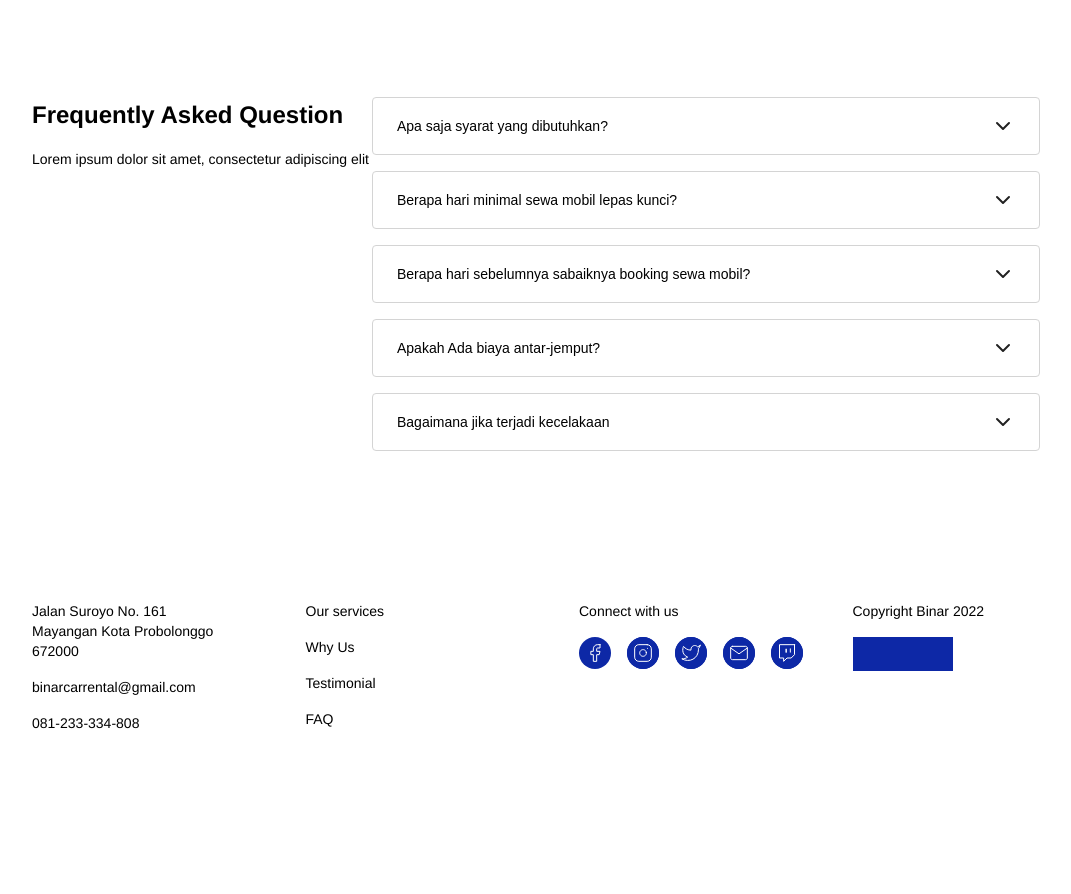
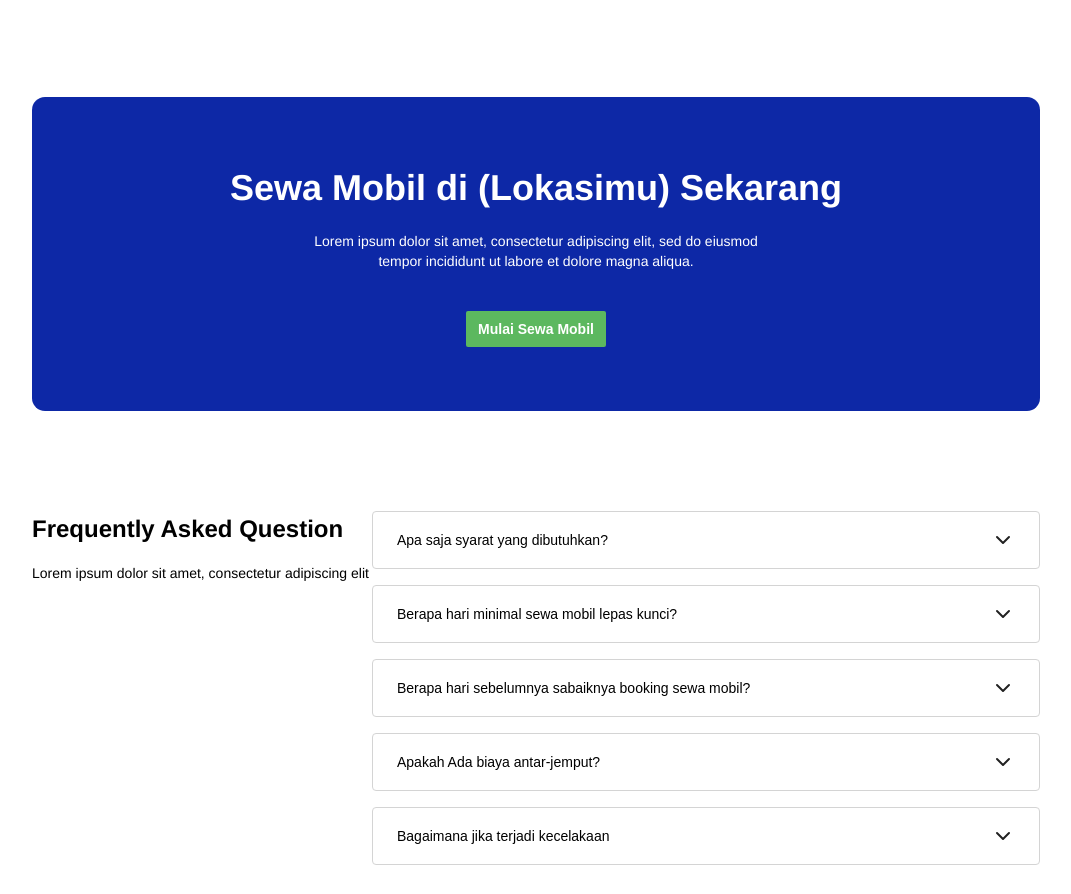
Before and after one commit to alfirman-fejs-binar/challenge-01, a plain HTML site: page index.html in a window 1280 px wide. Shown: the part 1461-2355 px from the top of the page, without its empty margins (104-1175 px from the left). Before the commit the page ends 2294 px from the top, so only its background shows below. Drawn offline with Linux system fonts and the light colour scheme.

Commit message:
faet: add UI banner section

```diff
--- a/index.html
+++ b/index.html
@@ -308,6 +308,17 @@
           </div>
         </div>
       </section>
+      <!-- banner  -->
+      <section id="banner">
+        <div>
+          <h1>Sewa Mobil di (Lokasimu) Sekarang</h1>
+          <p>
+            Lorem ipsum dolor sit amet, consectetur adipiscing elit, sed do
+            eiusmod tempor incididunt ut labore et dolore magna aliqua.
+          </p>
+          <button>Mulai Sewa Mobil</button>
+        </div>
+      </section>
       <!-- FAQ -->
       <section id="faq">
         <div class="left">
--- a/style.css
+++ b/style.css
@@ -271,6 +271,44 @@ nav .right ul li .register {
   line-height: 20px;
 }
 
+/* banner */
+#banner {
+  padding: 0 136px;
+}
+
+#banner > div {
+  background: #0d28a6;
+  border-radius: 13px;
+  padding: 64px 0;
+  text-align: center;
+}
+
+#banner > div > h1 {
+  color: white;
+  font-weight: bold;
+  font-size: 36px;
+  line-height: 150%;
+  margin-bottom: 16px;
+}
+#banner > div > p {
+  color: #ffffff;
+  width: 468px;
+  margin: 0 auto;
+  font-weight: 300;
+  font-size: 14px;
+  line-height: 20px;
+}
+#banner > div > button {
+  margin: 40px auto 0 auto;
+  padding: 8px 12px;
+  background: #5cb85f;
+  border-radius: 2px;
+  color: #ffffff;
+  font-weight: bold;
+  font-size: 14px;
+  line-height: 20px;
+}
+
 /* faq */
 #faq {
   padding: 0 136px;
```
